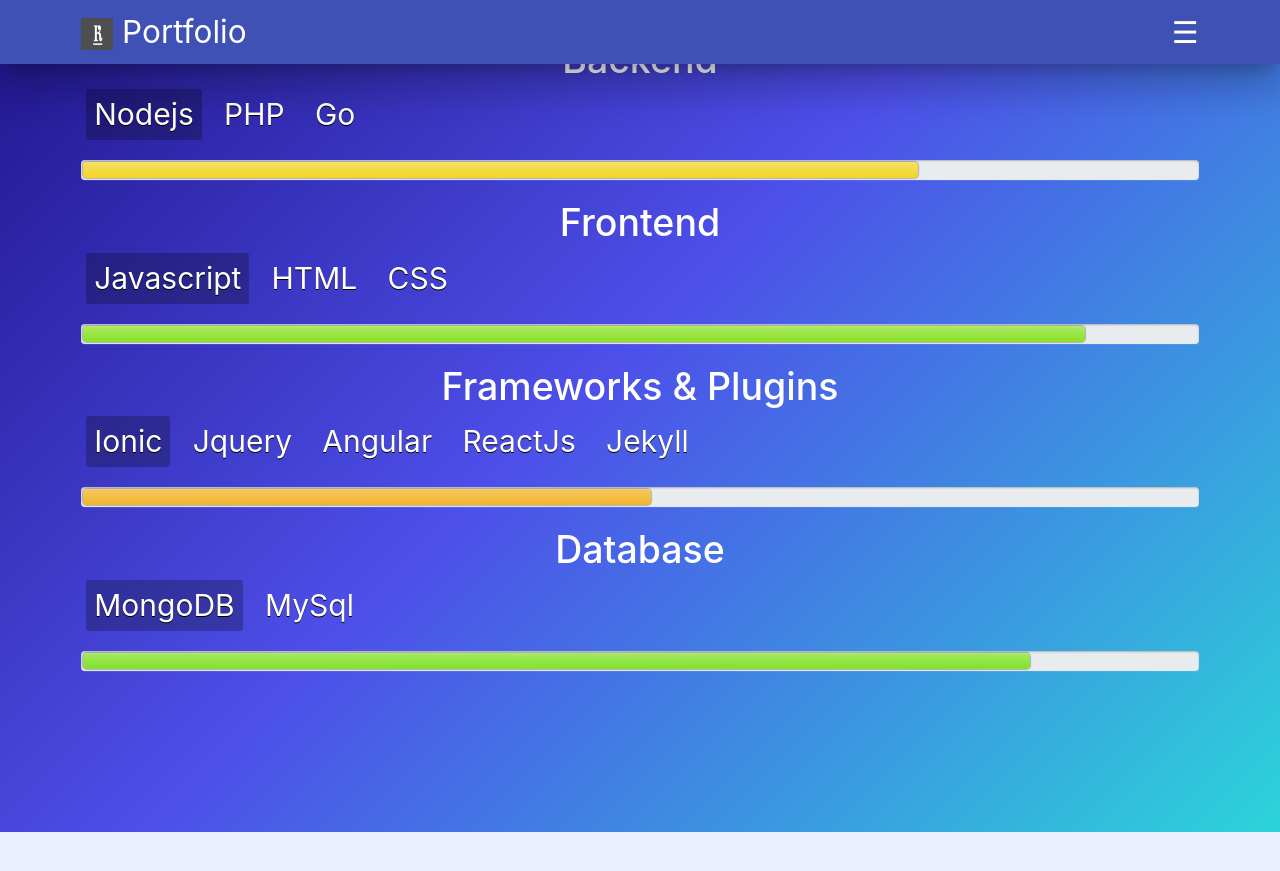
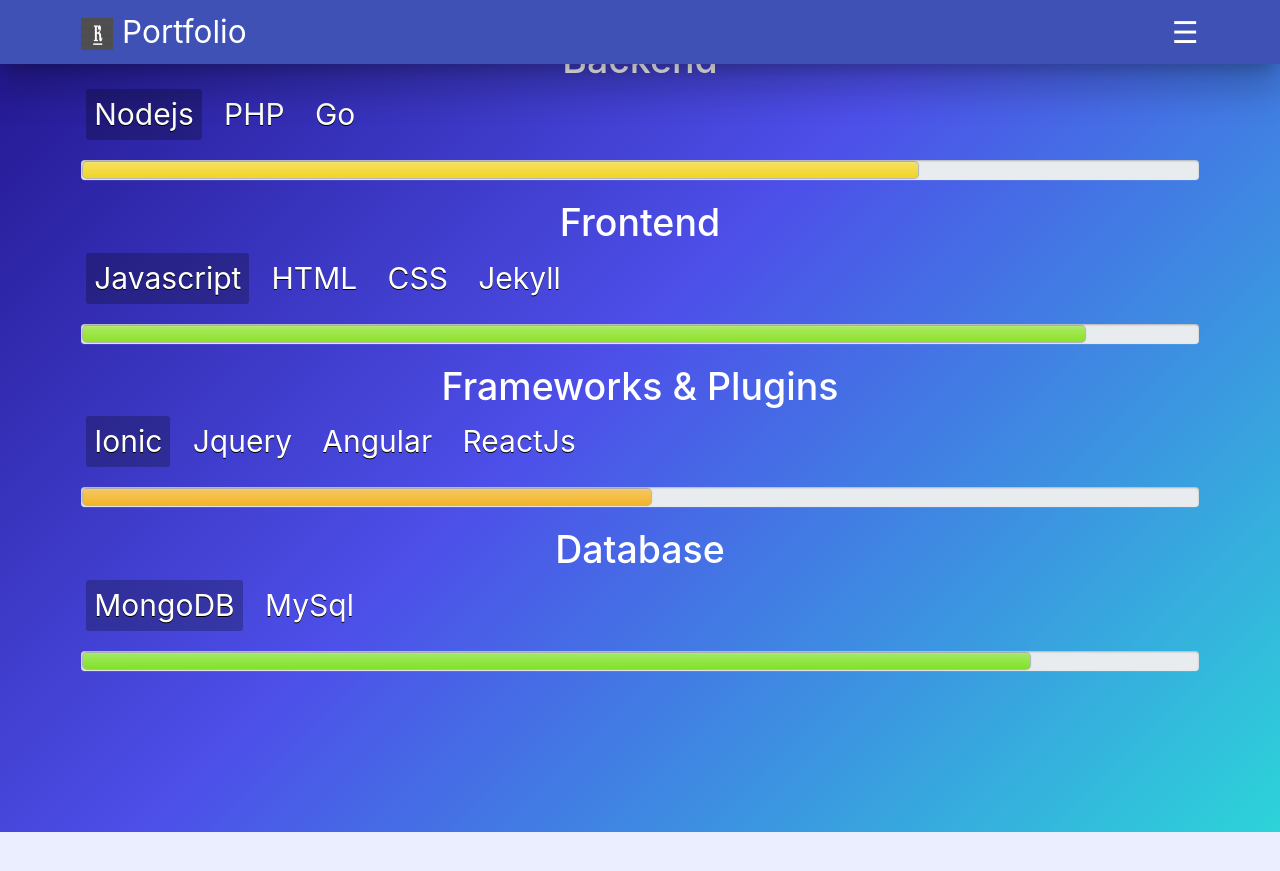
Before and after one commit to knrt10/knrt10.github.io, a Jekyll site: the page built from index.html, in a window 1280 px wide and 900 px high, scrolled down 2139 px. Shown: the top 871 px of the window. Built offline with Jekyll 4.4.1, drawn with Linux system fonts in a browser that asks for light colours; nearby versions of some CDN libraries; emoji names are drawn with the system emoji font.

Commit message:
added a skill

```diff
--- a/index.html
+++ b/index.html
@@ -79,6 +79,9 @@
           <input type="radio" class="radio" name="group2" value="seventysix" id="seventysix">
           <label for="seventysix" class="label" style="color:white;font-size:2em">CSS</label>
 
+          <input type="radio" class="radio" name="group2" value="seventy4" id="seventy4">
+          <label for="seventy4" class="label" style="color:white;font-size:2em">Jekyll</label>
+
         <div class="progress">
           <div class="progress-bar"></div>
         </div>
@@ -94,16 +97,11 @@
           <input type="radio" class="radio" name="group3" value="seventy3" id="seventy3">
           <label for="seventy3" class="label" style="color:white;font-size:2em">Jquery</label>
 
-
           <input type="radio" class="radio" name="group3" value="seventy2" id="seventy2">
           <label for="seventy2" class="label" style="color:white;font-size:2em">Angular</label>
 
           <input type="radio" class="radio" name="group3" value="twentyfive" id="twentyfive">
           <label for="twentyfive" class="label" style="color:white;font-size:2em">ReactJs</label>
-
-          <input type="radio" class="radio" name="group3" value="seventy4" id="seventy4">
-          <label for="seventy4" class="label" style="color:white;font-size:2em">Jekyll</label>
-
 
         <div class="progress">
           <div class="progress-bar"></div>
```
